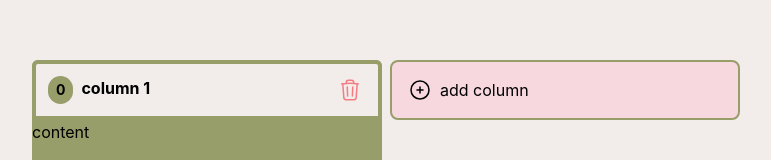
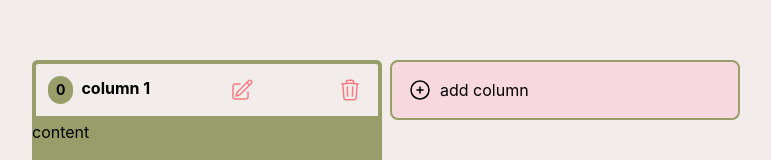
Before and after one commit to begumzengin/bookify, a React (Create React App) app: page / in a window 1280 px wide. Both pictures are taken after a click on the button "add column". Shown: the part 184-344 px from the top of the page, without its empty margins (254-1025 px from the left). Built offline with nearby package versions, Linux system fonts and the light colour scheme; a web font is replaced by a local one.

Commit message:
column title edit function added

```diff
--- a/src/App.css
+++ b/src/App.css
@@ -6,8 +6,8 @@ html {
   background-color: #f2eceb;
 }
 
-.app-title{
-  font-family: 'Rozha One', serif;
+.app-title {
+  font-family: "Rozha One", serif;
   letter-spacing: 6px;
   color: #5c6e4a;
   text-align: center;
@@ -15,15 +15,27 @@ html {
   margin-top: 10px;
 }
 
-.title-container{
+.title-container {
   display: flex;
   justify-content: center;
 }
 
-.app-logo{
+.app-logo {
   width: 50px;
   height: 50px;
   margin-left: 5px;
   justify-content: center;
   margin-top: 10px;
 }
+
+::-webkit-scrollbar {
+  width: 4px;
+}
+
+::-webkit-scrollbar:horizontal {
+  height: 8px;
+}
+
+::-webkit-scrollbar-thumb {
+  @apply bg-pinkerBackgroundColor rounded-xl;
+}
--- a/src/components/kanban/ColumnContainer.js
+++ b/src/components/kanban/ColumnContainer.js
@@ -1,8 +1,11 @@
-import React from "react";
+import React, { useState } from "react";
 import TrashIcon from "../../icons/TrashIcon";
+import PenIcon from "../../icons/PenIcon";
 
 function ColumnContainer(props) {
-  const { column, deleteColumn } = props;
+  const { column, deleteColumn, updateColumn } = props;
+  const [editMode, setEditMode] = useState(false);
+
   return (
     <div
       className="
@@ -47,8 +50,38 @@ function ColumnContainer(props) {
           >
             0
           </div>
-          {column.title}
+          {!editMode && column.title}
+          {editMode && (
+            <input
+              className="bg-columnBackgroundColor focus:border-rose-500 border-rounded outline-none px-2"
+              value={column.title}
+              onChange={(e) => updateColumn(column.id, e.target.value)}
+              autoFocus
+              onBlur={() => {
+                setEditMode(false);
+              }}
+              onKeyDown={(e) => {
+                if (e.key !== "Enter") return;
+                setEditMode(false);
+              }}
+            />
+          )}
         </div>
+        <button
+          onClick={() => {
+            setEditMode(true);
+          }}
+          className="
+          stroke-pinkerBackgroundColor
+            hover:stroke-white
+            hover:bg-pinkerBackgroundColor
+              rounded
+              px-1
+              py-2
+            "
+        >
+          <PenIcon />
+        </button>
         <button
           onClick={() => {
             deleteColumn(column.id);
--- a/src/components/kanban/KanbanBoard.js
+++ b/src/components/kanban/KanbanBoard.js
@@ -18,6 +18,15 @@ const KanbanBoard = () => {
   function deleteColumn(id) {
     const filteredColumns = columns.filter((col) => col.id !== id);
     setColumns(filteredColumns);
+  }
+
+  function updateColumn(id, title) {
+    const newColumns = columns.map((col) => {
+      if (col.id !== id) return col;
+      return { ...col, title };
+    });
+
+    setColumns(newColumns);
   }
 
   return (
@@ -41,6 +50,7 @@ const KanbanBoard = () => {
                 key={col.id}
                 column={col}
                 deleteColumn={deleteColumn}
+                updateColumn={updateColumn}
               />
             </div>
           ))}
--- /dev/null
+++ b/src/icons/PenIcon.js
@@ -0,0 +1,21 @@
+import React from "react";
+
+function PenIcon() {
+  return (
+    <svg
+      xmlns="http://www.w3.org/2000/svg"
+      fill="none"
+      viewBox="0 0 24 24"
+      strokeWidth={1.5}
+      className="w-6 h-6"
+    >
+      <path
+        strokeLinecap="round"
+        strokeLinejoin="round"
+        d="M16.862 4.487l1.687-1.688a1.875 1.875 0 112.652 2.652L10.582 16.07a4.5 4.5 0 01-1.897 1.13L6 18l.8-2.685a4.5 4.5 0 011.13-1.897l8.932-8.931zm0 0L19.5 7.125M18 14v4.75A2.25 2.25 0 0115.75 21H5.25A2.25 2.25 0 013 18.75V8.25A2.25 2.25 0 015.25 6H10"
+      />
+    </svg>
+  );
+}
+
+export default PenIcon;
--- a/src/types.ts
+++ b/src/types.ts
@@ -4,7 +4,3 @@ export type Column = {
   id: ID;
   title: string;
 };
-
-interface Props {
-  column: Column;
-}
```
